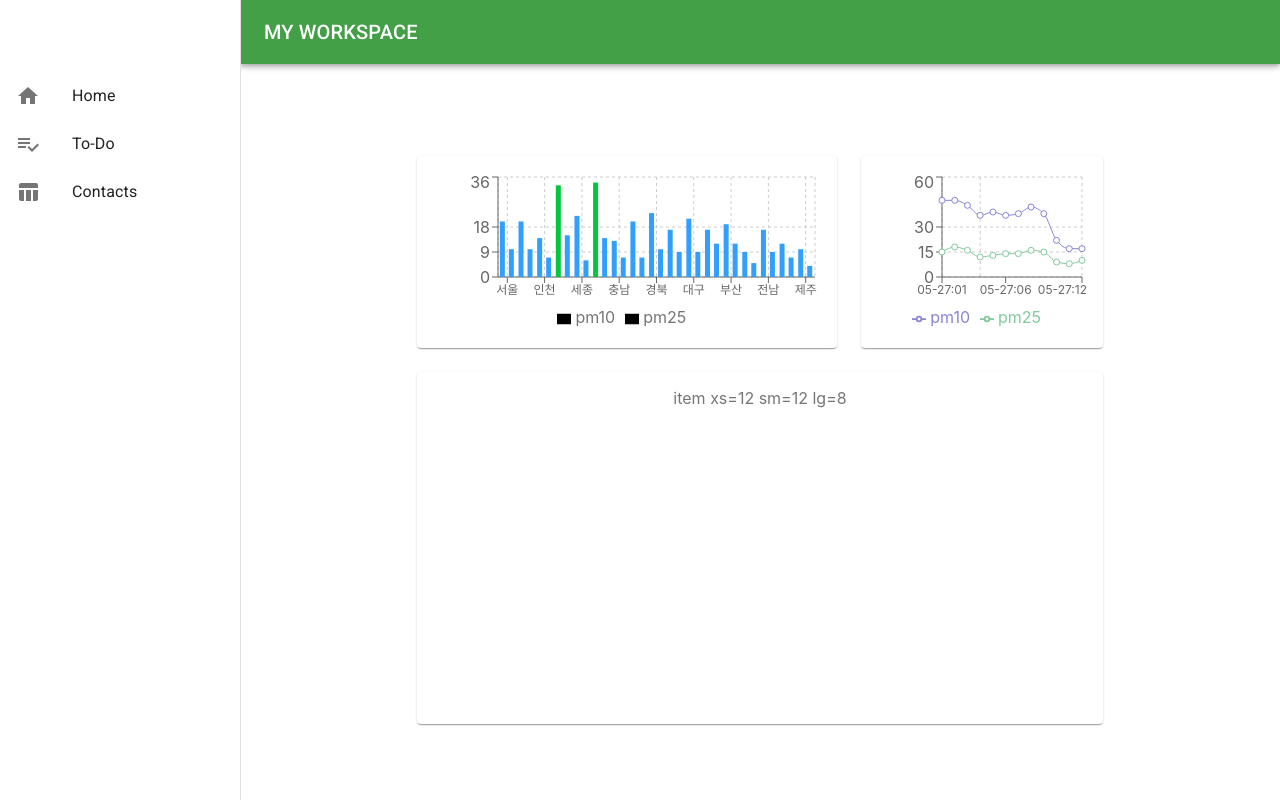
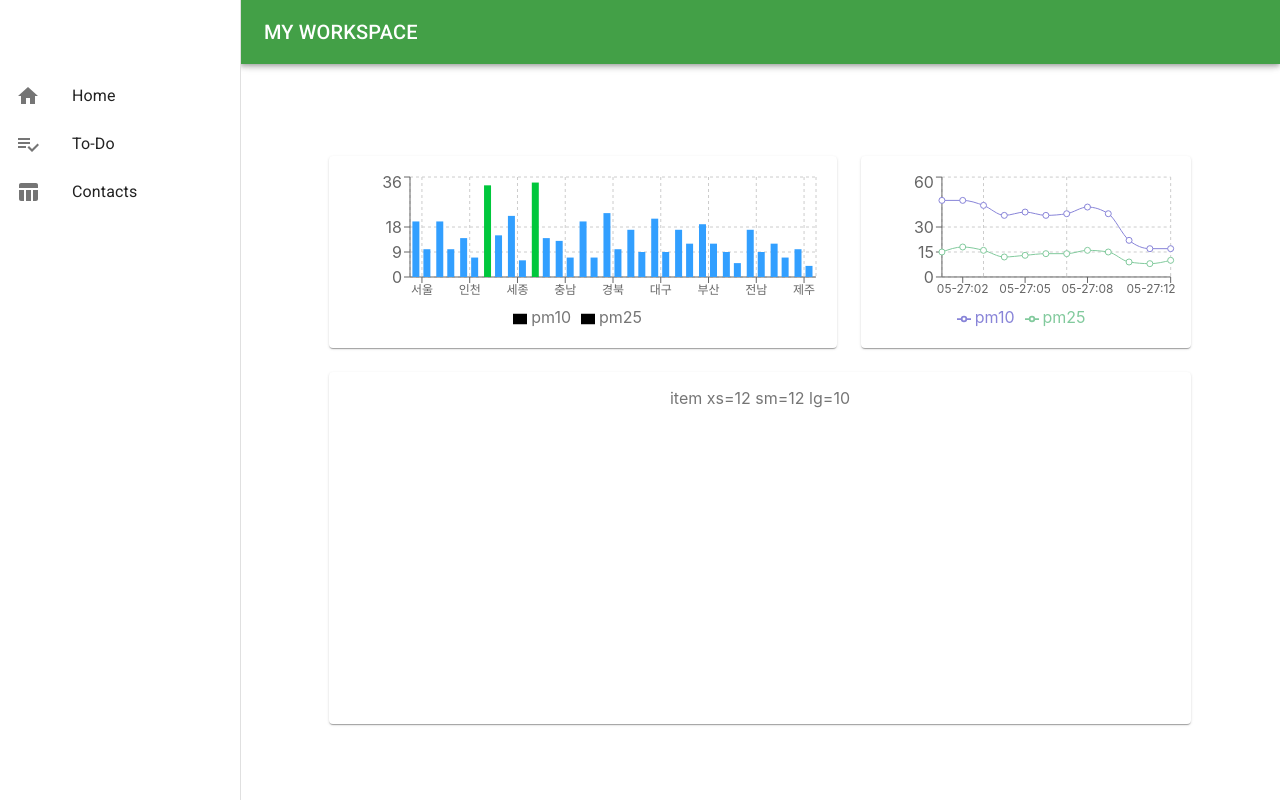
Before and after one commit to subin9659/react-myworkspace, a React (Create React App) app: page / in a window 1280 px wide. Built offline with nearby package versions, Linux system fonts and the light colour scheme.

Commit message:
error fix

```diff
--- a/src/components/home/BarChartSample.js
+++ b/src/components/home/BarChartSample.js
@@ -10,6 +10,7 @@ import {
   ResponsiveContainer,
 } from "recharts";
 
+const BarChartSample = ({ data }) => {
   const pm10Color = (val) => {
     let color = "#329fff";
 
@@ -38,34 +39,30 @@ const pm25Color = (val) => {
     return color;
   };
 
-const BarChartSample = ({ data }) => {
   return (
     <ResponsiveContainer width="100%" height="100%">
       <BarChart data={data}>
-        {/* 격자무늬 */}
         <CartesianGrid strokeDasharray="3 3" />
-        {/* dataKey="name" 데이터 객체의 name 속성을 x축에 표시 */}
+        {/* <XAxis dataKey="name" /> 데이터 객체의 name속성을 x축에 */}
         <XAxis dataKey="sido" fontSize={"12px"} />
-        <YAxis />
-        {/* Y축 값 범위 표시 */}
-        <Tooltip />
-        {/* 마우스 오버시 나오는 표현 */}
-        <Legend /> {/* 범례, 데이터 계열 표시 */}
-        {/* 데이터 값을 바2개로 표시함 */}
+        <YAxis /> {/* Y축의 값 범위 표시 */}
+        <Tooltip /> {/* 마우스 오버했을 때 나오는 영역 */}
+        <Legend /> {/* 범례, 데이터의 계열을 표시 */}
         <Bar dataKey="pm10">
           {/* 데이터 조건에 따라서 막대의 색상을 바꿈 */}
           {data.map((entry, index) => (
             <Cell key={`pm10-${index}`} fill={pm10Color(entry.pm10)}></Cell>
           ))}
         </Bar>
-        {/* fill: 채우는 색상 16진수 */}
+        {/* fill="채우는색상16진수" */}
         <Bar dataKey="pm25">
           {data.map((entry, index) => (
-            <Cell key={`pm25-${index}`} fill={pm10Color(entry.pm25)}></Cell>
+            <Cell key={`pm25-${index}`} fill={pm25Color(entry.pm25)}></Cell>
           ))}
         </Bar>
       </BarChart>
     </ResponsiveContainer>
   );
 };
+
 export default BarChartSample;
--- a/src/components/home/Home.js
+++ b/src/components/home/Home.js
@@ -14,7 +14,7 @@ const useStyles = makeStyles((theme) => ({
     color: theme.palette.text.secondary,
   },
 
-  //화면이 1280px이상이면 그리드 컨테이너 위쪽에 마진을 줌
+  // 화면이 1280px 이상이면 그리드 컨테이너 위쪽에 마진을 줌.
   container: {
     [theme.breakpoints.up("lg")]: {
       marginTop: "80px",
@@ -24,6 +24,7 @@ const useStyles = makeStyles((theme) => ({
 
 const Home = () => {
   const classes = useStyles();
+
   const data = [
     { sido: "seoul", pm10: 20, pm25: 10 },
     { sido: "gyeonggi", pm10: 20, pm25: 10 },
@@ -63,11 +64,12 @@ const Home = () => {
     gwangju: "광주",
     jeju: "제주",
   };
+
   for (let elm of data) {
     elm.sido = sidoKorName[elm.sido];
   }
 
-  //서울 중구의 시간대별 변화
+  // 서울 중구의 시간대별 변화
   const locationCurrentData = [
     { dataTime: "05-27:01", pm10: 46, pm25: 15 },
     { dataTime: "05-27:02", pm10: 46, pm25: 18 },
@@ -84,41 +86,40 @@ const Home = () => {
   ];
 
   return (
-    //Grid 컨테이너 선언
-    //spacing: Grid Item(내부요소) 들의 띄어쓰기
+    // Grid 컨테이너 선언
+    // spacing: Grid Item(내부요소) 들의 띄어쓰기
     <Grid container spacing={3} className={classes.container}>
-      {/* Grid 아이템 선언 lg사이즈 이상일 때 2칸*/}
-      {/* item 공간 합이 12개가 되면 다음행으로 넘어감*/}
+      {/* Grid 아이템 선언 lg사이즈 이상일 때 2칸 */}
+      {/* item 공간 핪이 12개가되면 다음행으로 넘어감 */}
       {/* 1행 */}
       <Hidden mdDown>
-        <Grid item lg={2} />
+        <Grid item lg={1} />
       </Hidden>
-      <Grid item xs={12} sm={7} lg={5}>
+      <Grid item xs={12} sm={7} lg={6}>
         <Paper className={classes.paper} style={{ height: "20vh" }}>
           <BarChartSample data={data} />
         </Paper>
       </Grid>
-      <Grid item xs={12} sm={5} lg={3}>
+      <Grid item xs={12} sm={5} lg={4}>
         <Paper className={classes.paper} style={{ height: "20vh" }}>
           <LineChartSample data={locationCurrentData} />
         </Paper>
       </Grid>
       <Hidden mdDown>
-        <Grid item lg={2} />
+        <Grid item lg={1} />
       </Hidden>
       <Hidden mdDown>
-        <Grid item lg={2} />
+        <Grid item lg={1} />
       </Hidden>
-      <Grid item xs={12} sm={12} lg={8}>
+      <Grid item xs={12} sm={12} lg={10}>
         <Paper className={classes.paper} style={{ height: "40vh" }}>
-          item xs={12} sm={12} lg={8}
+          item xs={12} sm={12} lg={10}
         </Paper>
       </Grid>
       <Hidden mdDown>
-        <Grid item lg={2} />
+        <Grid item lg={1} />
       </Hidden>
     </Grid>
   );
 };
-
 export default Home;
--- a/src/redux/reducers/contact.js
+++ b/src/redux/reducers/contact.js
@@ -5,7 +5,7 @@ const contact = (state = initialState, action) => {
     case "ADD_CONTACT_SUCCEEDED":
       return [{ ...action.payload }, ...state];
     case "REMOVE_CONTACT_SUCCEEDED":
-      return state.filter((contact) => contact.id != action.payload);
+      return state.filter((contact) => contact.id !== action.payload);
     case "MODIFY_CONTACT_SUCCEEDED":
       return state.map((contact) =>
         contact.id === action.payload.id ? { ...action.payload } : contact
--- a/src/redux/sagas/contact.js
+++ b/src/redux/sagas/contact.js
@@ -27,7 +27,7 @@ function* fetchContactList(action) {
     const result = yield call(api.fetch);
     console.log(result);
     // 2. 받아온 데이터로 state 변경
-    yield put({ type: "FETCH_TODOLIST_SUCCEEDED", payload: result.data });
+    yield put({ type: "FETCH_CONTACTLIST_SUCCEEDED", payload: result.data });
   } catch (e) {
     alert(e.message);
   }
```
Lines whose indentation alone changed are shown as unchanged.
